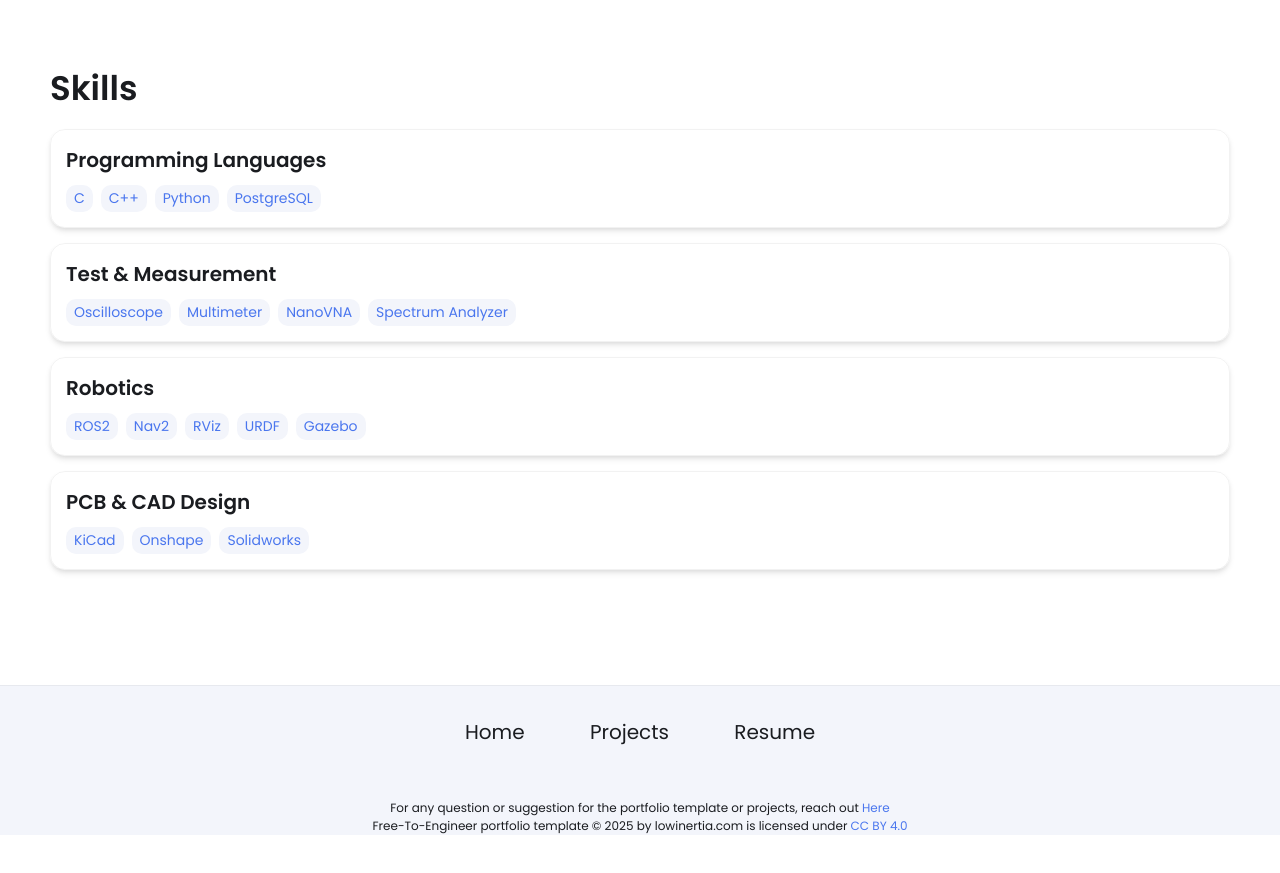
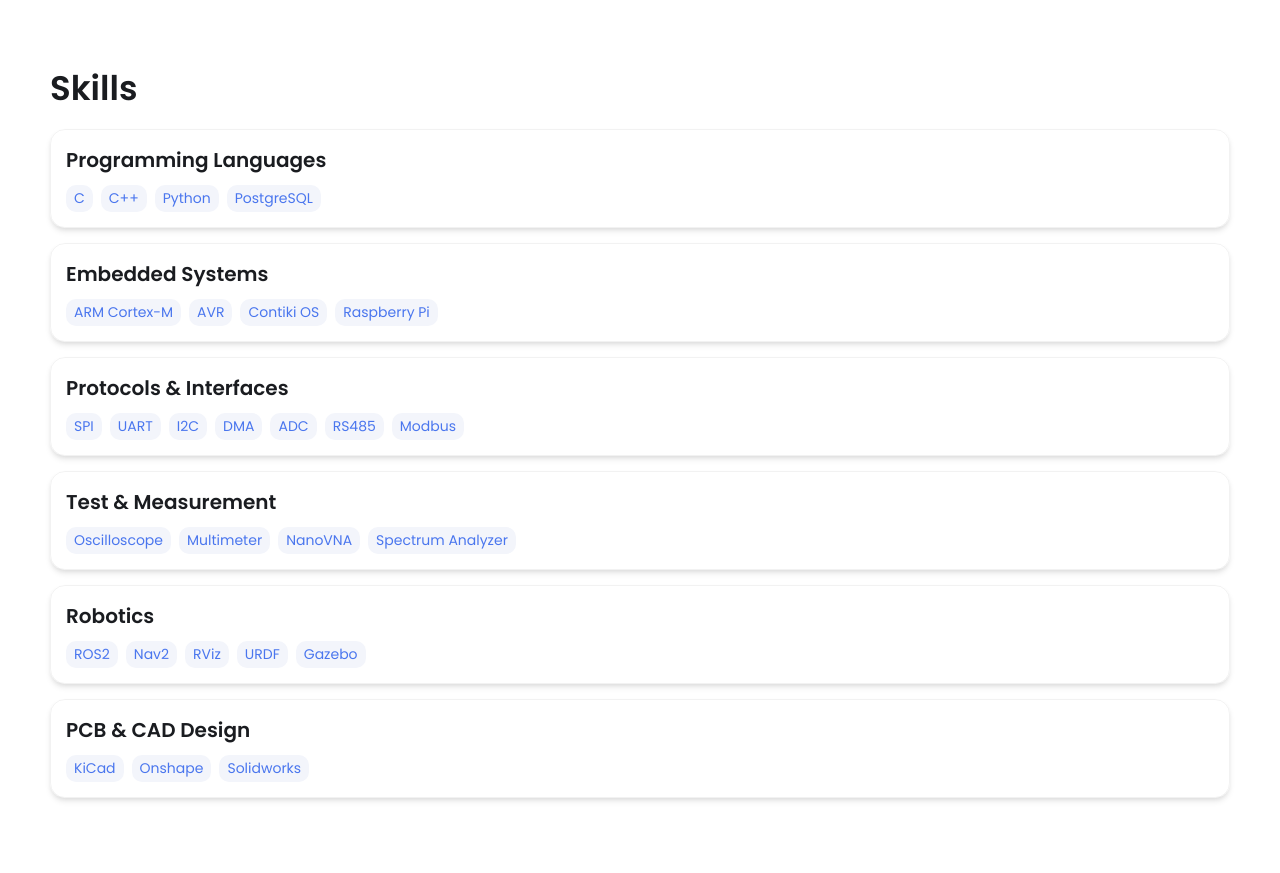
Before and after one commit to chaoqy/chaoqy.github.io, a Jekyll site: the page built from index.html, in a window 1280 px wide and 900 px high, scrolled down 2271 px. Shown: the top 873 px of the window. Built offline with Jekyll 4.4.1, drawn with Linux system fonts in a browser that asks for light colours; before the commit the page ends 3106 px from its top, so only the background shows below that.

Commit message:
Update _config.yml

```diff
--- a/_config.yml
+++ b/_config.yml
@@ -55,7 +55,7 @@
     - AVR
     - Contiki OS
     - Raspberry Pi
-    category: Protocols & Interfaces
+  - category: Protocols & Interfaces
     tools:
     - SPI
     - UART
@@ -64,7 +64,7 @@
     - ADC
     - RS485
     - Modbus
-    category: Test & Measurement
+  - category: Test & Measurement
     tools:
     - Oscilloscope
     - Multimeter
```
